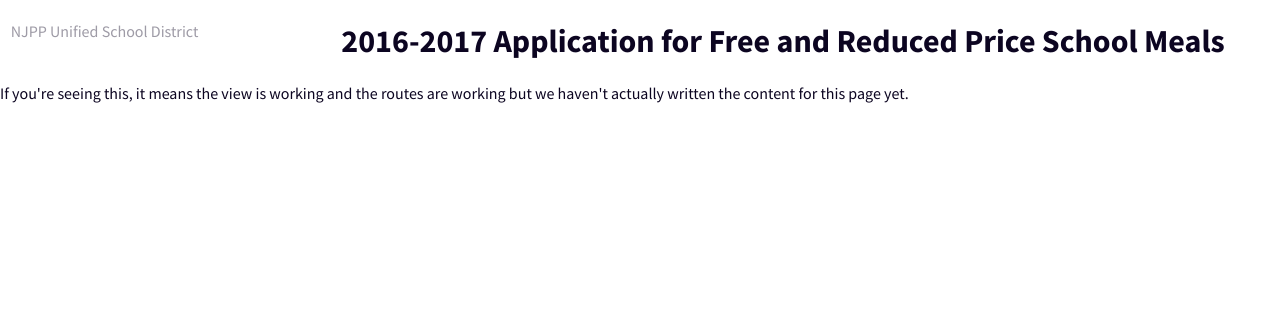
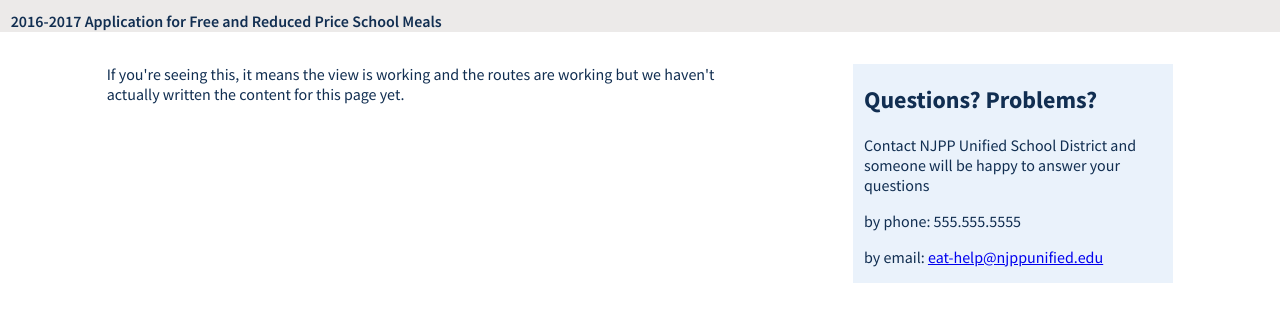
Before and after one commit to tsmuse/njppEAT, a Django app: page /eat_apply/ in a window 1280 px wide. Shown: the top 322 px of the page. Run offline with Django 3.2, Linux system fonts and the light colour scheme.

Commit message:
base.html building& styling in progress. Commiting to task-switch

```diff
--- a/njpp_eat/eat_apply/sass/screen.scss
+++ b/njpp_eat/eat_apply/sass/screen.scss
@@ -16,10 +16,22 @@
 
 //Variables
 $typeface: 'Source Sans Pro';
+$normal-face: 400;
+$light-face: 300;
+$semi-face: 600;
+$bold-face: 700;
 
 //colors
-$rich-black:#0C0521;
-$link-color: transparentize($rich-black, 0.6);
+$dark-blue:#112e51;
+$flat-blue:#205493;
+$bright-blue:#02bfe7;
+$warm-grey:#494440;
+
+$body-text:$dark-blue;
+$header-bg:lighten($warm-grey,65%);
+$district-contact-bg: lighten($flat-blue,60%);
+
+
 
 //breakpoints
 
@@ -32,18 +44,40 @@ $susy: (
 	global-box-sizing: border-box,
 );
 
+*{
+	box-sizing:border-box;
+}
 body{
 	font-family:$typeface, serif;
 	font-size: 16px;
-	color:$rich-black;
+	color:$body-text;
+
 }
 
+header{
+	@include span(full);
+	height:2rem;
+	background-color:$header-bg;
+	padding-bottom:0.3rem;
+	border-bottom:1px solid rgba($header-bg, 0.1);
+	margin-bottom:2rem;
 
-#school-district-name{
-	@include span(3);
-	color:$rich-black;
-	& a{
-		color:$link-color;
-		text-decoration: none;
+	& h1{
+		font-size:1rem;
+		font-weight: $semi-face;
+		margin-bottom:0;
 	}
 }
+
+#form-content{
+	@include span(8);
+	padding-left:span(1);
+	padding-right:span(1);
+}
+
+#district-contact-area{
+	@include span(3);
+	margin-left:0;
+	background-color:$district-contact-bg;
+
+}
--- a/njpp_eat/eat_apply/templates/eat_apply/base.html
+++ b/njpp_eat/eat_apply/templates/eat_apply/base.html
@@ -13,10 +13,22 @@
 	</head>
 	<body>
 		<header>
-			<div id="school-district-name"><a href="#" alt="link back to school-district-name website">NJPP Unified School District</a></div>
 			<div id="form-title"><h1>2016-2017 Application for Free and Reduced Price School Meals</h1>
-
 		</header>
-		{% block content %} something went wrong, try reloading and if that doesn't work contact support. {% endblock %}
+		<div id="form-content">
+			{% block content %} something went wrong, try reloading and if that doesn't work contact support. {% endblock %}
+		</div>
+		<div id="district-contact-area">
+			<h2>Questions? Problems?</h2>
+			<p>
+				Contact NJPP Unified School District and someone will be happy to answer your questions
+			</p>
+			<p>
+				<span class="contact-label">by phone:</span> 555.555.5555
+			</p>
+			<p>
+				<span class="contact-label">by email:</span> <a href="mailto:#">eat-help@njppunified.edu</a>
+			</p>
+		</div>
 	</body>
 </html>
```
Also changed, not shown: njpp_eat/eat_apply/static/eat_apply/css/screen.css (+1 -1 lines).
